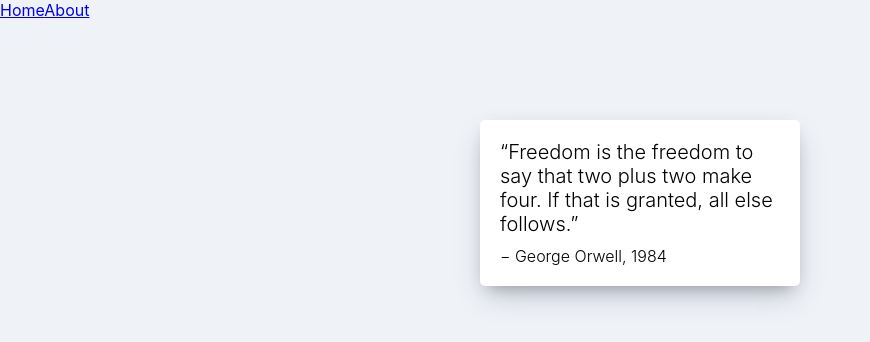
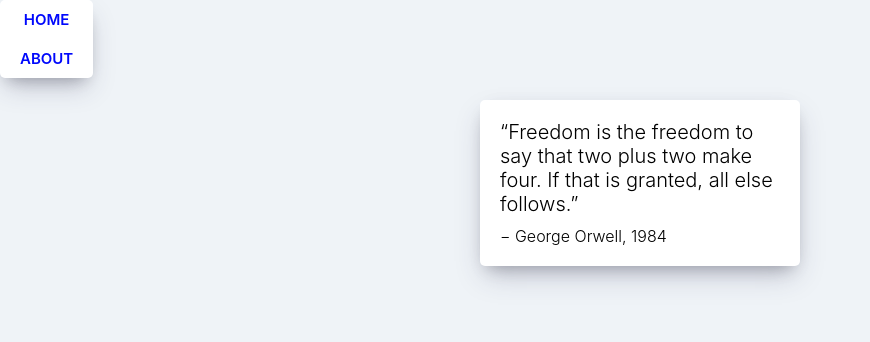
Before and after one commit to nayeonshin/movie-app, a React (Create React App) app: page /about in a window 1280 px wide. Shown: the top 342 px of the page, without its empty margins (0-870 px from the left). Built offline with nearby package versions, Linux system fonts and the light colour scheme.

Commit message:
feat: Add Navigation.css

```diff
--- a/src/components/Navigation.css
+++ b/src/components/Navigation.css
@@ -0,0 +1,27 @@
+.nav {
+  position: fixed;
+  top: 0px;
+  left: 0px;
+  display: flex;
+  flex-direction: column;
+  background-color: white;
+  padding: 10px 20px;
+  box-shadow: 0 13px 27px -5px rgba(50, 50, 93, 0.25),
+    0 8px 16px -8px rgba(0, 0, 0, 0.3), 0 -6px 16px -6px rgba(0, 0, 0, 0.025);
+  border-radius: 5px;
+  z-index: 1;
+}
+
+.nav a {
+  text-decoration: none;
+  color: #0008fc;
+  text-transform: uppercase;
+  font-size: 12px;
+  text-align: center;
+  font-size: 15px;
+  font-weight: 600;
+}
+
+.nav a:not(:last-child) {
+  margin-bottom: 20px;
+}
--- a/src/components/Navigation.js
+++ b/src/components/Navigation.js
@@ -1,9 +1,10 @@
 import React from "react";
 import { Link } from "react-router-dom";
+import "./Navigation.css";
 
 function Navigation() {
   return (
-    <div>
+    <div className="nav">
       <Link to="/">Home</Link>
       <Link to="/about">About</Link>
     </div>
```
